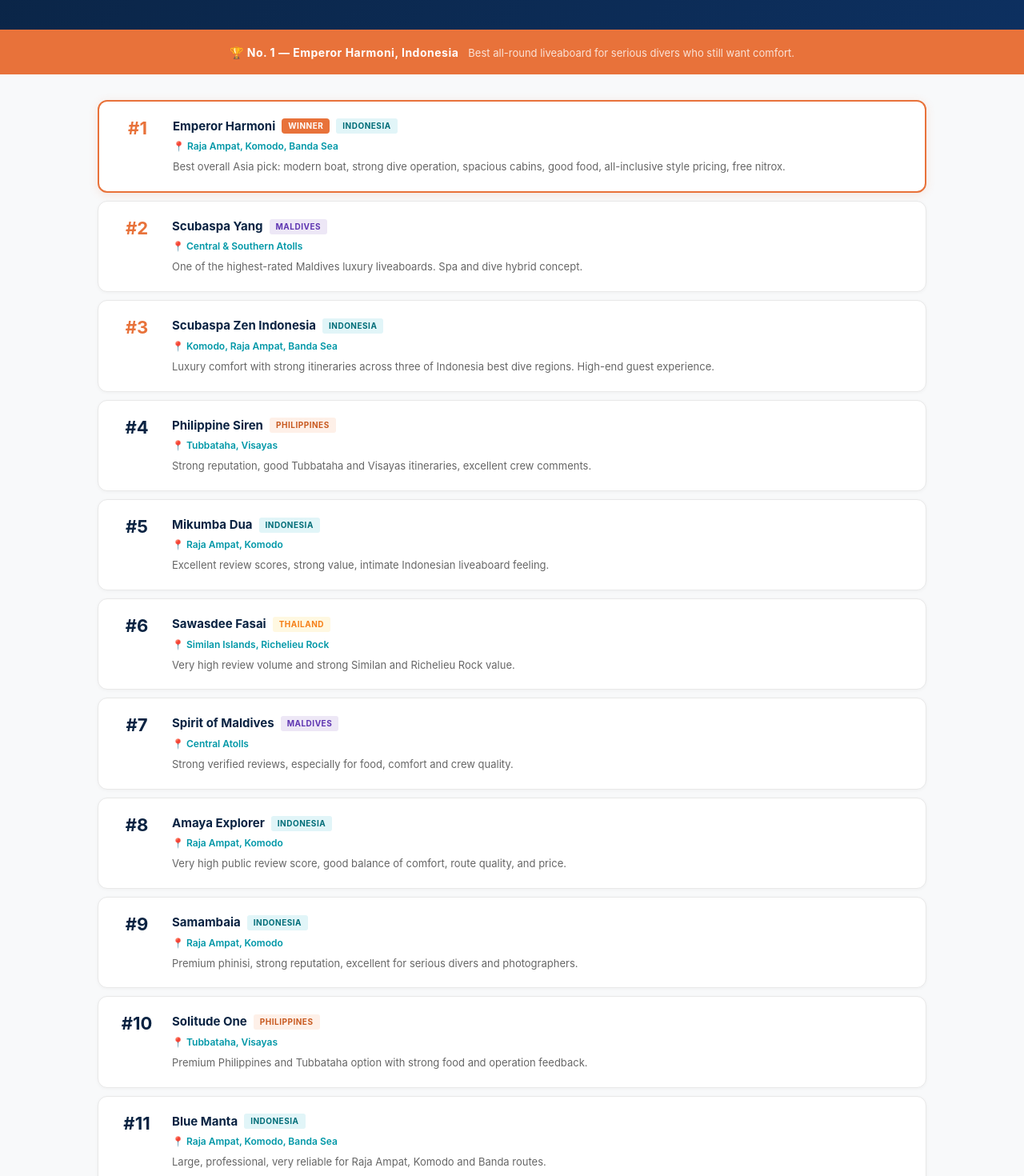
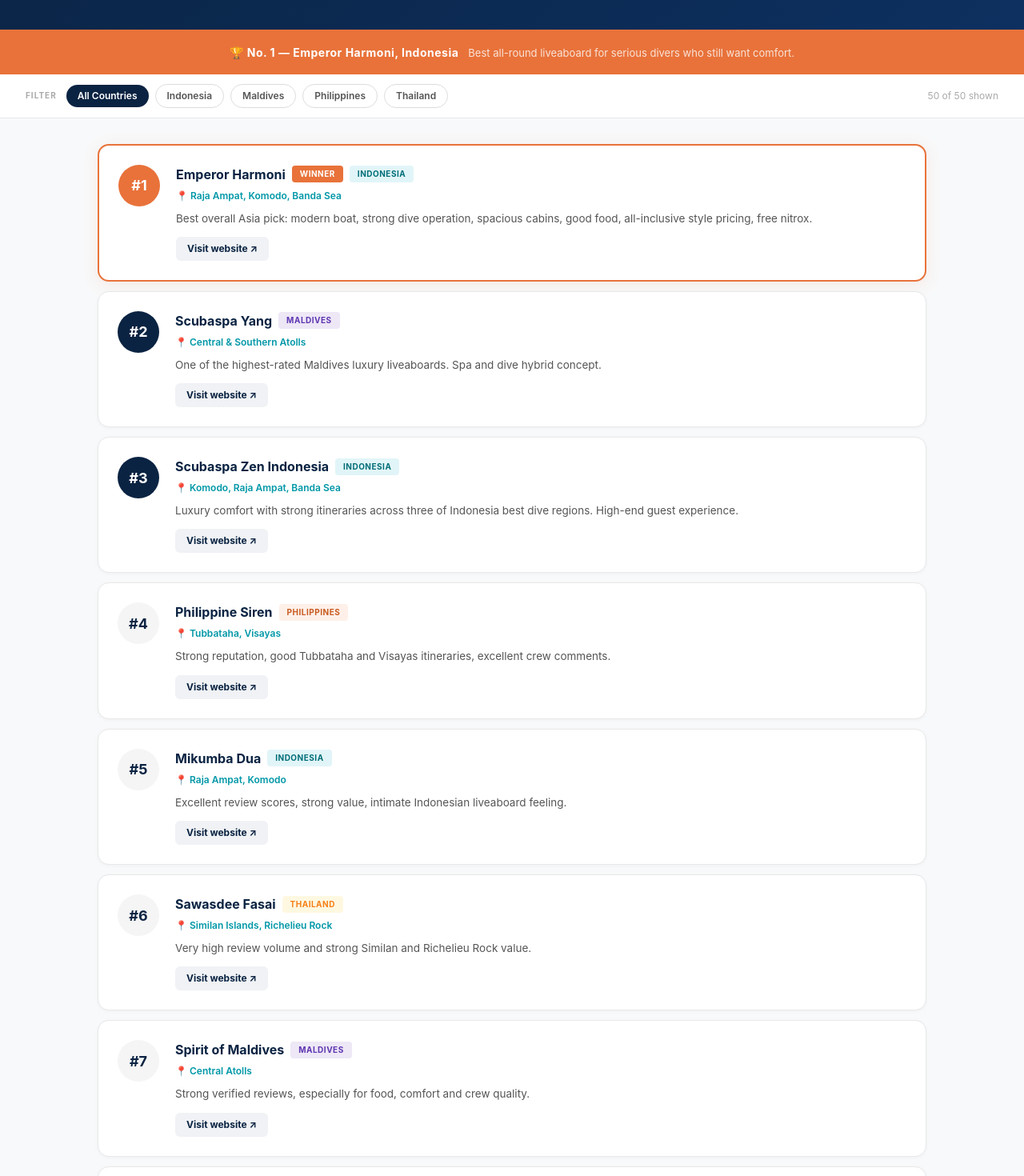
Before and after one commit to nicvdb80-cell/bestdiveguide, a Next.js app: page /liveaboards in a window 1280 px wide. Shown: the part 380-1850 px from the top of the page at 80% size. Built offline with nearby package versions, Linux system fonts and the light colour scheme.

Commit message:
feat: full 50 liveaboards with website links, country filter, polished design

```diff
--- a/src/app/liveaboards/page.tsx
+++ b/src/app/liveaboards/page.tsx
@@ -1,115 +1,118 @@
-import Nav from '@/components/Nav'
-import Footer from '@/components/Footer'
+"use client"
+import { useState } from "react"
+import Nav from "@/components/Nav"
+import Footer from "@/components/Footer"
 
-type LBEntry = {
+type LB = {
   rank: number
   name: string
   area: string
   country: string
   desc: string
+  url: string
   winner?: boolean
 }
 
-const entries: LBEntry[] = [
-  { rank:1, name:"Emperor Harmoni", area:"Raja Ampat, Komodo, Banda Sea", country:"Indonesia", winner:true,
+const ALL: LB[] = [
+  { rank:1, name:"Emperor Harmoni", area:"Raja Ampat, Komodo, Banda Sea", country:"Indonesia", winner:true, url:"https://www.emperordivers.com/liveaboards/emperor-harmoni/",
     desc:"Best overall Asia pick: modern boat, strong dive operation, spacious cabins, good food, all-inclusive style pricing, free nitrox." },
-  { rank:2, name:"Scubaspa Yang", area:"Central & Southern Atolls", country:"Maldives",
+  { rank:2, name:"Scubaspa Yang", area:"Central & Southern Atolls", country:"Maldives", url:"https://www.scubaspa.com/yang/",
     desc:"One of the highest-rated Maldives luxury liveaboards. Spa and dive hybrid concept." },
-  { rank:3, name:"Scubaspa Zen Indonesia", area:"Komodo, Raja Ampat, Banda Sea", country:"Indonesia",
+  { rank:3, name:"Scubaspa Zen Indonesia", area:"Komodo, Raja Ampat, Banda Sea", country:"Indonesia", url:"https://www.scubaspa.com/zen/",
     desc:"Luxury comfort with strong itineraries across three of Indonesia best dive regions. High-end guest experience." },
-  { rank:4, name:"Philippine Siren", area:"Tubbataha, Visayas", country:"Philippines",
+  { rank:4, name:"Philippine Siren", area:"Tubbataha, Visayas", country:"Philippines", url:"https://www.sirenfleet.com/philippine-siren/",
     desc:"Strong reputation, good Tubbataha and Visayas itineraries, excellent crew comments." },
-  { rank:5, name:"Mikumba Dua", area:"Raja Ampat, Komodo", country:"Indonesia",
+  { rank:5, name:"Mikumba Dua", area:"Raja Ampat, Komodo", country:"Indonesia", url:"https://mikumbadiving.com/",
     desc:"Excellent review scores, strong value, intimate Indonesian liveaboard feeling." },
-  { rank:6, name:"Sawasdee Fasai", area:"Similan Islands, Richelieu Rock", country:"Thailand",
+  { rank:6, name:"Sawasdee Fasai", area:"Similan Islands, Richelieu Rock", country:"Thailand", url:"https://www.sawasdeefasai.com/",
     desc:"Very high review volume and strong Similan and Richelieu Rock value." },
-  { rank:7, name:"Spirit of Maldives", area:"Central Atolls", country:"Maldives",
+  { rank:7, name:"Spirit of Maldives", area:"Central Atolls", country:"Maldives", url:"https://www.spiritofmaldivesliveaboard.com/",
     desc:"Strong verified reviews, especially for food, comfort and crew quality." },
-  { rank:8, name:"Amaya Explorer", area:"Raja Ampat, Komodo", country:"Indonesia",
+  { rank:8, name:"Amaya Explorer", area:"Raja Ampat, Komodo", country:"Indonesia", url:"https://www.amayacruise.com/",
     desc:"Very high public review score, good balance of comfort, route quality, and price." },
-  { rank:9, name:"Samambaia", area:"Raja Ampat, Komodo", country:"Indonesia",
+  { rank:9, name:"Samambaia", area:"Raja Ampat, Komodo", country:"Indonesia", url:"https://www.samambaia-liveaboard.com/",
     desc:"Premium phinisi, strong reputation, excellent for serious divers and photographers." },
-  { rank:10, name:"Solitude One", area:"Tubbataha, Visayas", country:"Philippines",
+  { rank:10, name:"Solitude One", area:"Tubbataha, Visayas", country:"Philippines", url:"https://www.solitudeliveaboards.com/",
     desc:"Premium Philippines and Tubbataha option with strong food and operation feedback." },
-  { rank:11, name:"Blue Manta", area:"Raja Ampat, Komodo, Banda Sea", country:"Indonesia",
+  { rank:11, name:"Blue Manta", area:"Raja Ampat, Komodo, Banda Sea", country:"Indonesia", url:"https://www.bluemantadiving.com/",
     desc:"Large, professional, very reliable for Raja Ampat, Komodo and Banda routes." },
-  { rank:12, name:"Damai I", area:"Raja Ampat, Komodo", country:"Indonesia",
+  { rank:12, name:"Damai I", area:"Raja Ampat, Komodo", country:"Indonesia", url:"https://www.damailiveaboard.com/",
     desc:"High-end service, boutique luxury, excellent food and comfort reputation." },
-  { rank:13, name:"Carpe Vita", area:"Central & Southern Atolls", country:"Maldives",
+  { rank:13, name:"Carpe Vita", area:"Central & Southern Atolls", country:"Maldives", url:"https://www.carpediemmaldives.com/carpe-vita/",
     desc:"Premium Maldives liveaboard with a strong service reputation." },
-  { rank:14, name:"Jelajahi Laut", area:"Raja Ampat, Komodo", country:"Indonesia",
+  { rank:14, name:"Jelajahi Laut", area:"Raja Ampat, Komodo", country:"Indonesia", url:"https://www.jelajahilaut.com/",
     desc:"High review score, good price-to-value ratio, strong guest feedback." },
-  { rank:15, name:"White Manta", area:"Raja Ampat, Komodo", country:"Indonesia",
+  { rank:15, name:"White Manta", area:"Raja Ampat, Komodo", country:"Indonesia", url:"https://www.whitemanta.com/",
     desc:"Comfortable, professional, good for photographers and experienced divers." },
-  { rank:16, name:"Mermaid I", area:"Raja Ampat, Komodo", country:"Indonesia",
+  { rank:16, name:"Mermaid I", area:"Raja Ampat, Komodo", country:"Indonesia", url:"https://www.mermaid-liveaboards.com/",
     desc:"Long-established premium Indonesia liveaboard with strong safety and service reputation." },
-  { rank:17, name:"Thailand Master", area:"Similans, Surin, Richelieu Rock", country:"Thailand",
+  { rank:17, name:"Thailand Master", area:"Similans, Surin, Richelieu Rock", country:"Thailand", url:"https://www.master-liveaboards.com/thailand-master/",
     desc:"Strong brand, good for Similans, Surin, Richelieu and sometimes Myanmar routes." },
-  { rank:18, name:"Ambai", area:"Raja Ampat, Banda Sea", country:"Indonesia",
+  { rank:18, name:"Ambai", area:"Raja Ampat, Banda Sea", country:"Indonesia", url:"https://www.ambai-liveaboard.com/",
     desc:"Serious diver boat with a strong Raja Ampat and Banda Sea reputation." },
-  { rank:19, name:"Carpe Diem Maldives", area:"Central Atolls", country:"Maldives",
+  { rank:19, name:"Carpe Diem Maldives", area:"Central Atolls", country:"Maldives", url:"https://www.carpediemmaldives.com/",
     desc:"Established Maldives brand, good central atoll trips." },
-  { rank:20, name:"Tiare Cruise", area:"Raja Ampat, Komodo", country:"Indonesia",
+  { rank:20, name:"Tiare Cruise", area:"Raja Ampat, Komodo", country:"Indonesia", url:"https://www.tiarecruise.com/",
     desc:"Premium comfort, boutique service, strong Indonesia itineraries." },
-  { rank:21, name:"Dewi Nusantara", area:"Raja Ampat, Komodo, Banda Sea", country:"Indonesia",
+  { rank:21, name:"Dewi Nusantara", area:"Raja Ampat, Komodo, Banda Sea", country:"Indonesia", url:"https://www.dewinusantara.com/",
     desc:"One of the grand luxury Indonesia vessels. Spacious and iconic." },
-  { rank:22, name:"Infiniti", area:"Tubbataha, Visayas", country:"Philippines",
+  { rank:22, name:"Infiniti", area:"Tubbataha, Visayas", country:"Philippines", url:"https://www.infinitiliveaboard.com/",
     desc:"Good Tubbataha and Visayas option with strong food and diving comments." },
-  { rank:23, name:"Pindito", area:"Raja Ampat, Banda Sea, Alor", country:"Indonesia",
+  { rank:23, name:"Pindito", area:"Raja Ampat, Banda Sea, Alor", country:"Indonesia", url:"https://www.pindito.com/",
     desc:"Legendary Indonesia pioneer with a strong historical reputation among serious divers." },
-  { rank:24, name:"La Galigo", area:"Raja Ampat, Komodo", country:"Indonesia",
+  { rank:24, name:"La Galigo", area:"Raja Ampat, Komodo", country:"Indonesia", url:"https://www.lagaligoliveaboard.com/",
     desc:"Popular, well-reviewed, strong Raja Ampat and Komodo value proposition." },
-  { rank:25, name:"Mermaid II", area:"Raja Ampat, Komodo", country:"Indonesia",
+  { rank:25, name:"Mermaid II", area:"Raja Ampat, Komodo", country:"Indonesia", url:"https://www.mermaid-liveaboards.com/",
     desc:"Reliable, professional, popular for Komodo and Raja Ampat routes." },
-  { rank:26, name:"Emperor Virgo", area:"Central Atolls", country:"Maldives",
+  { rank:26, name:"Emperor Virgo", area:"Central Atolls", country:"Maldives", url:"https://www.emperordivers.com/liveaboards/emperor-virgo/",
     desc:"Reliable Emperor Maldives boat, good manta and shark routes." },
-  { rank:27, name:"Seatopia", area:"Similan Islands", country:"Thailand",
+  { rank:27, name:"Seatopia", area:"Similan Islands", country:"Thailand", url:"https://www.seatopialiveaboard.com/",
     desc:"Excellent review score, strong budget and value position." },
-  { rank:28, name:"Damai II", area:"Raja Ampat, Komodo", country:"Indonesia",
+  { rank:28, name:"Damai II", area:"Raja Ampat, Komodo", country:"Indonesia", url:"https://www.damailiveaboard.com/",
     desc:"Bigger sister to Damai I with premium service and dive experience." },
-  { rank:29, name:"Coralia", area:"Raja Ampat", country:"Indonesia",
+  { rank:29, name:"Coralia", area:"Raja Ampat", country:"Indonesia", url:"https://www.coralia-liveaboard.com/",
     desc:"Luxury phinisi, good for Raja Ampat with strong comfort and design." },
-  { rank:30, name:"Gaia Love", area:"Raja Ampat, Komodo", country:"Indonesia",
+  { rank:30, name:"Gaia Love", area:"Raja Ampat, Komodo", country:"Indonesia", url:"https://www.gaialoveadventures.com/",
     desc:"Premium, spacious, photographer-friendly, strong dive deck setup." },
-  { rank:31, name:"Philippines Aggressor II", area:"Tubbataha, Visayas", country:"Philippines",
+  { rank:31, name:"Philippines Aggressor II", area:"Tubbataha, Visayas", country:"Philippines", url:"https://www.aggressor.com/",
     desc:"International standard, good for Tubbataha and Visayas." },
-  { rank:32, name:"Seven Seas", area:"Raja Ampat, Komodo, Banda Sea", country:"Indonesia",
+  { rank:32, name:"Seven Seas", area:"Raja Ampat, Komodo, Banda Sea", country:"Indonesia", url:"https://www.thesevenseas.net/",
     desc:"Classic high-end Indonesia liveaboard with loyal repeat guests." },
-  { rank:33, name:"Emperor Serenity", area:"Central Atolls", country:"Maldives",
+  { rank:33, name:"Emperor Serenity", area:"Central Atolls", country:"Maldives", url:"https://www.emperordivers.com/liveaboards/emperor-serenity/",
     desc:"Larger comfort-focused Maldives liveaboard." },
-  { rank:34, name:"Carpe Novo", area:"Central Atolls", country:"Maldives",
+  { rank:34, name:"Carpe Novo", area:"Central Atolls", country:"Maldives", url:"https://www.carpediemmaldives.com/carpe-novo/",
     desc:"Modern, comfortable Maldives operation." },
-  { rank:35, name:"Lady Denok", area:"Raja Ampat, Komodo", country:"Indonesia",
+  { rank:35, name:"Lady Denok", area:"Raja Ampat, Komodo", country:"Indonesia", url:"https://www.ladydenok.com/",
     desc:"Consistently strong public review score and value." },
-  { rank:36, name:"The Junk", area:"Similan Islands, Richelieu Rock", country:"Thailand",
+  { rank:36, name:"The Junk", area:"Similan Islands, Richelieu Rock", country:"Thailand", url:"https://www.thejunk.com/",
     desc:"Character boat, classic wooden vessel, memorable guest experience." },
-  { rank:37, name:"Atlantis Azores", area:"Tubbataha, Visayas", country:"Philippines",
+  { rank:37, name:"Atlantis Azores", area:"Tubbataha, Visayas", country:"Philippines", url:"https://www.atlantishotel.com/",
     desc:"Established Philippines operator with good food and crew comments." },
-  { rank:38, name:"Aliikai", area:"Raja Ampat, Komodo", country:"Indonesia",
+  { rank:38, name:"Aliikai", area:"Raja Ampat, Komodo", country:"Indonesia", url:"https://www.aliikai.com/",
     desc:"Boutique luxury option with strong comfort and service." },
-  { rank:39, name:"Emperor Explorer", area:"Central & Northern Atolls", country:"Maldives",
+  { rank:39, name:"Emperor Explorer", area:"Central & Northern Atolls", country:"Maldives", url:"https://www.emperordivers.com/liveaboards/emperor-explorer/",
     desc:"Established Maldives boat with reliable logistics and itineraries." },
-  { rank:40, name:"Jaya", area:"Raja Ampat", country:"Indonesia",
+  { rank:40, name:"Jaya", area:"Raja Ampat", country:"Indonesia", url:"https://www.jayaliveaboard.com/",
     desc:"High review volume, good value, good Raja Ampat presence." },
-  { rank:41, name:"Raja Ampat Aggressor", area:"Raja Ampat", country:"Indonesia",
+  { rank:41, name:"Raja Ampat Aggressor", area:"Raja Ampat", country:"Indonesia", url:"https://www.aggressor.com/",
     desc:"International brand, reliable Raja Ampat operation." },
-  { rank:42, name:"Emperor Raja Laut", area:"Raja Ampat, Komodo", country:"Indonesia",
+  { rank:42, name:"Emperor Raja Laut", area:"Raja Ampat, Komodo", country:"Indonesia", url:"https://www.emperordivers.com/liveaboards/emperor-raja-laut/",
     desc:"Strong guest comments for crew, food, and relaxed operation." },
-  { rank:43, name:"Stella Maris Explorer", area:"Tubbataha, Apo Reef", country:"Philippines",
+  { rank:43, name:"Stella Maris Explorer", area:"Tubbataha, Apo Reef", country:"Philippines", url:"https://www.stellamarisexplorer.com/",
     desc:"Solid Tubbataha and Apo Reef option, comfortable mid-to-upper range." },
-  { rank:44, name:"EcoPro Seascape", area:"Central Atolls", country:"Maldives",
+  { rank:44, name:"EcoPro Seascape", area:"Central Atolls", country:"Maldives", url:"https://www.ecoprodivers.com/",
     desc:"Good review signal and value in Maldives." },
-  { rank:45, name:"Amba Liveaboard", area:"Northern Atolls", country:"Maldives",
+  { rank:45, name:"Amba Liveaboard", area:"Northern Atolls", country:"Maldives", url:"https://www.ambaliveaboard.com/",
     desc:"Strong for northern Maldives and more remote routes." },
-  { rank:46, name:"Epica", area:"Raja Ampat", country:"Indonesia",
+  { rank:46, name:"Epica", area:"Raja Ampat", country:"Indonesia", url:"https://www.epicaliveaboard.com/",
     desc:"More affordable Raja Ampat option with strong guest praise." },
-  { rank:47, name:"Eco Blue", area:"Central Atolls", country:"Maldives",
+  { rank:47, name:"Eco Blue", area:"Central Atolls", country:"Maldives", url:"https://www.ecoblueliveaboard.com/",
     desc:"Good food and value signals in public reviews." },
-  { rank:48, name:"Akomo Isseki", area:"Raja Ampat", country:"Indonesia",
+  { rank:48, name:"Akomo Isseki", area:"Raja Ampat", country:"Indonesia", url:"https://www.akomoisseki.com/",
     desc:"Good value, intimate, suited to divers wanting smaller boats." },
-  { rank:49, name:"Princess Sara", area:"Central Atolls", country:"Maldives",
+  { rank:49, name:"Princess Sara", area:"Central Atolls", country:"Maldives", url:"https://www.princesssaramaldives.com/",
     desc:"Strong review count and value-driven Maldives option." },
-  { rank:50, name:"Arora Virgo", area:"Central Atolls", country:"Maldives",
+  { rank:50, name:"Arora Virgo", area:"Central Atolls", country:"Maldives", url:"https://www.aroramaldives.com/",
     desc:"Very high score but smaller review sample. Promising luxury and value option." },
 ]
 
@@ -122,10 +125,14 @@
 }
 
 export default function Liveaboards() {
-  const indoCount = entries.filter(e => e.country === "Indonesia").length
-  const maldivesCount = entries.filter(e => e.country === "Maldives").length
-  const philCount = entries.filter(e => e.country === "Philippines").length
-  const thaiCount = entries.filter(e => e.country === "Thailand").length
+  const [filterCountry, setFilterCountry] = useState("all")
+
+  const indoCount = ALL.filter(e => e.country === "Indonesia").length
+  const maldivesCount = ALL.filter(e => e.country === "Maldives").length
+  const philCount = ALL.filter(e => e.country === "Philippines").length
+  const thaiCount = ALL.filter(e => e.country === "Thailand").length
+
+  const filtered = filterCountry === "all" ? ALL : ALL.filter(e => e.country === filterCountry)
 
   return (
     <div style={{fontFamily:"Inter,system-ui,sans-serif",minHeight:"100vh",background:"#F8F9FA"}}>
@@ -165,34 +172,75 @@
         </span>
       </div>
 
+      {/* Country filter */}
+      <div style={{background:"#fff",borderBottom:"1px solid #E8E8E8",padding:"12px 2rem",display:"flex",gap:"8px",alignItems:"center",flexWrap:"wrap"}}>
+        <span style={{fontSize:"10px",fontWeight:700,letterSpacing:"1px",textTransform:"uppercase",color:"#aaa",marginRight:"4px"}}>Filter</span>
+        {["all","Indonesia","Maldives","Philippines","Thailand"].map(c => (
+          <button key={c} onClick={() => setFilterCountry(c)} style={{
+            fontSize:"12px",fontWeight:600,padding:"5px 14px",borderRadius:"20px",cursor:"pointer",
+            border: filterCountry===c ? "none" : "1.5px solid #ddd",
+            background: filterCountry===c ? "#0A2342" : "#fff",
+            color: filterCountry===c ? "#fff" : "#555",
+          }}>{c === "all" ? "All Countries" : c}</button>
+        ))}
+        <span style={{marginLeft:"auto",fontSize:"12px",color:"#aaa"}}>{filtered.length} of 50 shown</span>
+      </div>
+
       {/* List */}
       <div style={{maxWidth:"1100px",margin:"0 auto",padding:"2rem"}}>
-        <div style={{display:"flex",flexDirection:"column",gap:"10px"}}>
-          {entries.map(e => {
+        <div style={{display:"flex",flexDirection:"column",gap:"12px"}}>
+          {filtered.map(e => {
             const [bg, tc] = countryColor(e.country)
             return (
-              <div key={e.rank} style={{background:"#fff",border: e.winner ? "2px solid #E8723A" : "1px solid #E8E8E8",borderRadius:"12px",padding:"1.25rem 1.5rem",display:"flex",alignItems:"flex-start",gap:"1.25rem",boxShadow: e.winner ? "0 2px 12px rgba(232,114,58,0.15)" : "0 1px 4px rgba(0,0,0,0.04)"}}>
-                {/* Rank */}
-                <div style={{minWidth:"48px",textAlign:"center",paddingTop:"2px"}}>
-                  <div style={{fontSize:"22px",fontWeight:700,color: e.rank<=3 ? "#E8723A" : "#0A2342",lineHeight:1}}>#{e.rank}</div>
+              <div key={e.rank} style={{
+                background:"#fff",
+                border: e.winner ? "2px solid #E8723A" : "1px solid #E8E8E8",
+                borderRadius:"14px",
+                padding:"1.5rem",
+                display:"flex",
+                alignItems:"flex-start",
+                gap:"1.25rem",
+                boxShadow: e.winner ? "0 4px 20px rgba(232,114,58,0.12)" : "0 1px 4px rgba(0,0,0,0.04)",
+                transition:"box-shadow 0.2s",
+              }}>
+                {/* Rank circle */}
+                <div style={{
+                  minWidth:"52px",height:"52px",borderRadius:"50%",display:"flex",alignItems:"center",justifyContent:"center",flexShrink:0,
+                  background: e.rank === 1 ? "#E8723A" : e.rank <= 3 ? "#0A2342" : "#F5F5F5",
+                  color: e.rank <= 3 ? "#fff" : "#0A2342",
+                  fontSize:"18px",fontWeight:700,
+                }}>
+                  #{e.rank}
                 </div>
+
                 {/* Body */}
-                <div style={{flex:1}}>
-                  <div style={{display:"flex",alignItems:"center",gap:"8px",flexWrap:"wrap",marginBottom:"5px"}}>
-                    <span style={{fontWeight:700,fontSize:"15px",color:"#0A2342"}}>{e.name}</span>
+                <div style={{flex:1,minWidth:0}}>
+                  <div style={{display:"flex",alignItems:"center",gap:"8px",flexWrap:"wrap",marginBottom:"6px"}}>
+                    <span style={{fontWeight:700,fontSize:"16px",color:"#0A2342"}}>{e.name}</span>
                     {e.winner && (
-                      <span style={{background:"#E8723A",color:"#fff",fontSize:"10px",fontWeight:700,padding:"2px 8px",borderRadius:"4px",letterSpacing:"0.5px"}}>
+                      <span style={{background:"#E8723A",color:"#fff",fontSize:"10px",fontWeight:700,padding:"3px 10px",borderRadius:"4px",letterSpacing:"0.5px"}}>
                         WINNER
                       </span>
                     )}
-                    <span style={{fontSize:"10px",fontWeight:700,letterSpacing:"0.5px",textTransform:"uppercase",padding:"2px 8px",borderRadius:"3px",background:bg,color:tc}}>
+                    <span style={{fontSize:"10px",fontWeight:700,letterSpacing:"0.5px",textTransform:"uppercase",padding:"3px 10px",borderRadius:"4px",background:bg,color:tc}}>
                       {e.country}
                     </span>
                   </div>
-                  <div style={{fontSize:"12px",color:"#0097A7",fontWeight:600,marginBottom:"6px"}}>
+
+                  <div style={{fontSize:"12px",color:"#0097A7",fontWeight:600,marginBottom:"8px"}}>
                     📍 {e.area}
                   </div>
-                  <p style={{fontSize:"13px",color:"#666",lineHeight:1.6,margin:0}}>{e.desc}</p>
+
+                  <p style={{fontSize:"13.5px",color:"#555",lineHeight:1.65,margin:"0 0 12px"}}>{e.desc}</p>
+
+                  <a href={e.url} target="_blank" rel="noopener noreferrer" style={{
+                    display:"inline-flex",alignItems:"center",gap:"6px",
+                    fontSize:"12px",fontWeight:700,color:"#0A2342",
+                    background:"#F0F2F5",padding:"6px 14px",borderRadius:"6px",
+                    textDecoration:"none",transition:"background 0.15s",
+                  }}>
+                    Visit website ↗
+                  </a>
                 </div>
               </div>
             )
@@ -202,10 +250,11 @@
         {/* Source note */}
         <div style={{background:"#EFF4FB",border:"1px solid #D6E4F0",borderRadius:"10px",padding:"1.25rem 1.5rem",marginTop:"2rem",textAlign:"center"}}>
           <p style={{fontSize:"12px",color:"#1B6CA8",margin:0,lineHeight:1.6}}>
-            Rankings based on public review signals, booking-platform scores, operator reputation, dive route quality, service, food, safety and overall guest experience.
+            Rankings based on public review signals from Liveaboard.com, PADI Travel, ZuBlu, Bluewater Dive Travel, DiveIN, and operator reputation.
           </p>
         </div>
       </div>
+
       <Footer />
     </div>
   )
```
